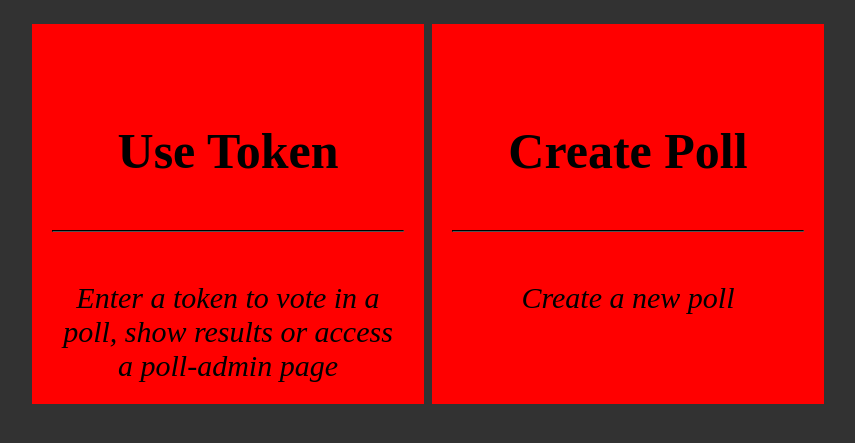
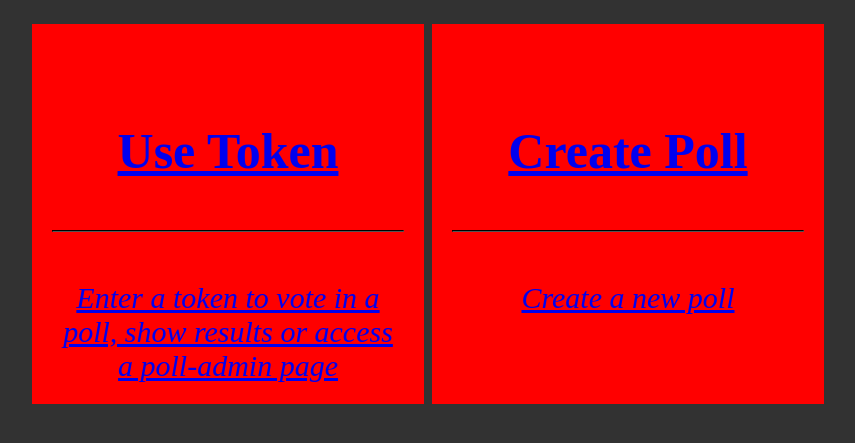
Before and after one commit to FAUSheppy/simple-python-poll, a Python web app: template templates/startpage.html in a window 1280 px wide. Shown: the top 443 px of the page, without its empty margins (208-1063 px from the left). Run offline with Jinja, Linux system fonts and the light colour scheme; the template is opened without the code that fills it, so the values that code supplies are empty.

Commit message:
[git fast commit] 16. Jun 2019 - 09:50:29

```diff
--- a/templates/startpage.html
+++ b/templates/startpage.html
@@ -6,7 +6,7 @@
   </head>
   </body>
     <div class=splitContainer>
-	    <div class="split left">
+	    <a href="/viewinputtoken" id=left class="split left">
             <div class=verticalCenter>
 	    	    <div class=option>Use Token</div>
                 <div class=subOption>
@@ -15,9 +15,9 @@
                     Enter a token to vote in a poll, show results or access a poll-admin page
                 </div>
             </div>
-	    </div>
+	    </a>
 
-	    <div class="split right">
+	    <a href="/viewcreate" id=right class="split right">
             <div class=verticalCenter>
 	    	    <div class=option>Create Poll</div>
                 <div class=subOption>
@@ -26,7 +26,7 @@
                     Create a new poll
                 </div>
             </div>
-	    </div>
+	    </a>
     </div>
     {{ footer }}
   </body>
```
